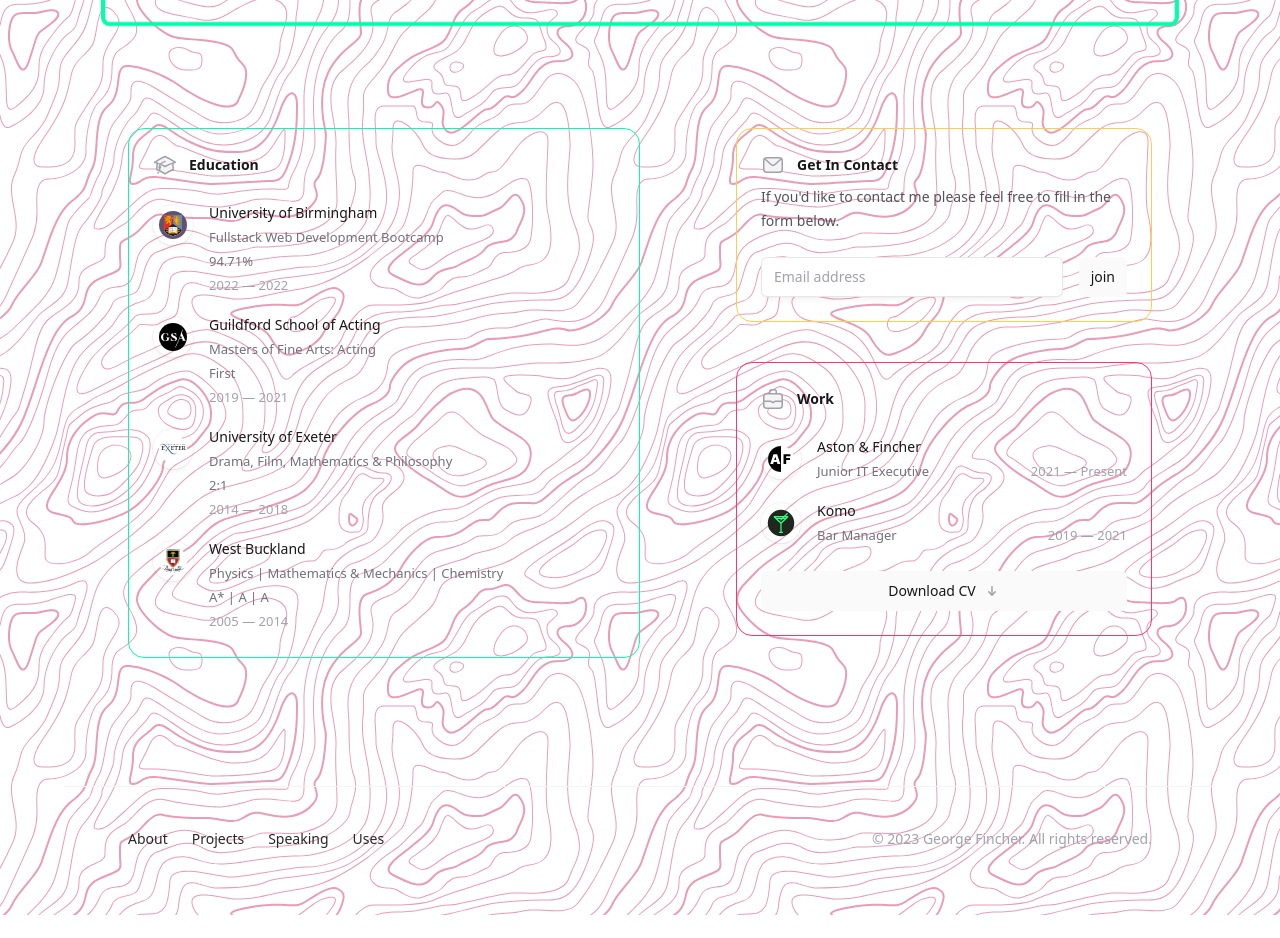
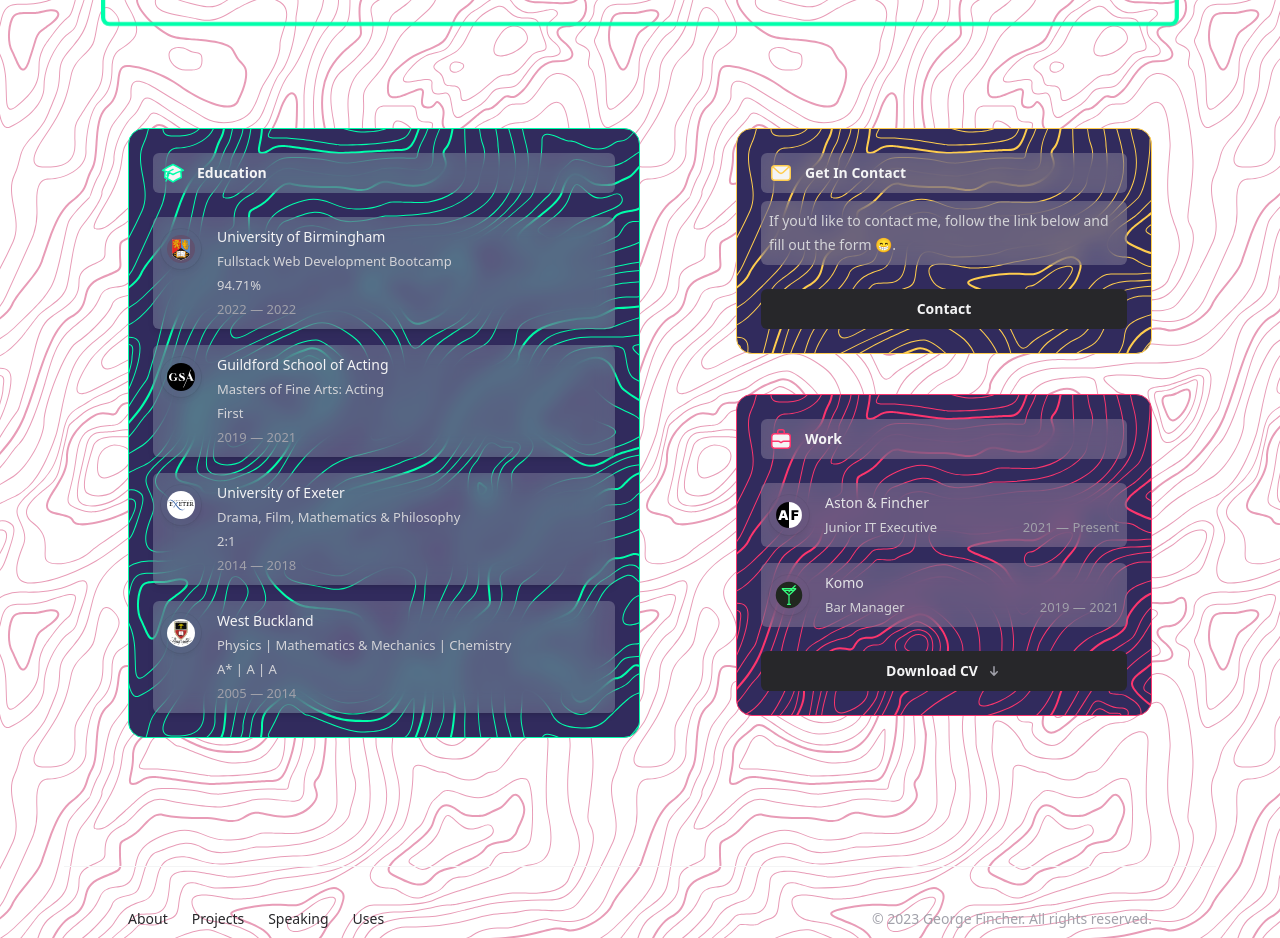
Before and after one commit to TheInfamousGrim/nextjs-personal-site, a Next.js app: page / in a window 1280 px wide. Shown: the part 1040-1978 px from the top of the page. Before the commit the page ends 1955 px from the top, so only its background shows below. Built offline with nearby package versions, Linux system fonts and the light colour scheme.

Commit message:
Style 💄: Styled info cards home page
Added topography patterns for each of the info cards on the homepage.

```diff
--- a/app/page.tsx
+++ b/app/page.tsx
@@ -38,11 +38,11 @@ function MailIcon(props: IconProps) {
     >
       <path
         d="M2.75 7.75a3 3 0 0 1 3-3h12.5a3 3 0 0 1 3 3v8.5a3 3 0 0 1-3 3H5.75a3 3 0 0 1-3-3v-8.5Z"
-        className="fill-zinc-100 stroke-zinc-400 dark:fill-zinc-100/10 dark:stroke-zinc-500"
+        className="fill-zinc-100 stroke-sunglow"
       />
       <path
         d="m4 6 6.024 5.479a2.915 2.915 0 0 0 3.952 0L20 6"
-        className="stroke-zinc-400 dark:stroke-zinc-500"
+        className="stroke-sunglow"
       />
     </svg>
   );
@@ -61,11 +61,11 @@ function BriefcaseIcon(props: IconProps) {
     >
       <path
         d="M2.75 9.75a3 3 0 0 1 3-3h12.5a3 3 0 0 1 3 3v8.5a3 3 0 0 1-3 3H5.75a3 3 0 0 1-3-3v-8.5Z"
-        className="fill-zinc-100 stroke-zinc-400 dark:fill-zinc-100/10 dark:stroke-zinc-500"
+        className="fill-zinc-100 stroke-bright-pink"
       />
       <path
         d="M3 14.25h6.249c.484 0 .952-.002 1.316.319l.777.682a.996.996 0 0 0 1.316 0l.777-.682c.364-.32.832-.319 1.316-.319H21M8.75 6.5V4.75a2 2 0 0 1 2-2h2.5a2 2 0 0 1 2 2V6.5"
-        className="stroke-zinc-400 dark:stroke-zinc-500"
+        className="stroke-bright-pink"
       />
     </svg>
   );
@@ -85,7 +85,7 @@ function AcademicCap(props: IconProps) {
       <path
         strokeLinecap="round"
         strokeLinejoin="round"
-        className="fill-zinc-100 stroke-zinc-400 dark:fill-zinc-100/10 dark:stroke-zinc-500"
+        className="fill-zinc-100 stroke-aquamarine"
         d="M4.26 10.147a60.436 60.436 0 00-.491 6.347A48.627 48.627 0 0112 20.904a48.627 48.627 0 018.232-4.41 60.46 60.46 0 00-.491-6.347m-15.482 0a50.57 50.57 0 00-2.658-.813A59.905 59.905 0 0112 3.493a59.902 59.902 0 0110.399 5.84c-.896.248-1.783.52-2.658.814m-15.482 0A50.697 50.697 0 0112 13.489a50.702 50.702 0 017.74-3.342M6.75 15a.75.75 0 100-1.5.75.75 0 000 1.5zm0 0v-3.675A55.378 55.378 0 0112 8.443m-7.007 11.55A5.981 5.981 0 006.75 15.75v-1.5"
       />
     </svg>
@@ -125,30 +125,23 @@ function SocialLink({
 
 function GetInContact() {
   return (
-    <form action="/thank-you" className="rounded-2xl border border-sunglow p-6">
-      <h2 className="flex text-sm font-semibold text-zinc-900 dark:text-zinc-100">
+    <div className="rounded-2xl border border-sunglow bg-space-cadet bg-topography-sunglow p-6">
+      <h2 className="flex rounded-md bg-[#ffffff33] p-2 text-sm font-semibold text-zinc-100 backdrop-blur-[10px]">
         <MailIcon className="h-6 w-6 flex-none" />
         <span className="ml-3">Get In Contact</span>
       </h2>
-      <p className="mt-2 text-sm text-zinc-600 dark:text-zinc-400">
-        If you'd like to contact me please feel free to fill in the form below.
+      <p className="mt-2 rounded-md bg-[#ffffff33] p-2 text-sm text-zinc-300 backdrop-blur-[10px]">
+        If you'd like to contact me, follow the link below and fill out the form
+        😁.
       </p>
-      <div className="mt-6 flex">
-        <input
-          type="email"
-          placeholder="Email address"
-          aria-label="Email address"
-          required
-          className="min-w-0 flex-auto appearance-none rounded-md border border-zinc-900/10 bg-white px-3 py-[calc(theme(spacing.2)-1px)] shadow-md shadow-zinc-800/5 placeholder:text-zinc-400 focus:border-teal-500 focus:outline-none focus:ring-4 focus:ring-teal-500/10 dark:border-zinc-700 dark:bg-zinc-700/[0.15] dark:text-zinc-200 dark:placeholder:text-zinc-500 dark:focus:border-teal-400 dark:focus:ring-teal-400/10 sm:text-sm"
-        />
-        <Button
-          variant="secondary"
-          text="join"
-          type="button"
-          className="ml-4 flex-none"
-        ></Button>
-      </div>
-    </form>
+      <Button
+        href="/contact"
+        variant="primary"
+        text="Contact"
+        type="button"
+        className="mt-6 w-full"
+      ></Button>
+    </div>
   );
 }
 
@@ -174,29 +167,30 @@ function Resume() {
   ];
 
   return (
-    <div className="rounded-2xl border border-bright-pink p-6 ">
-      <h2 className="flex text-sm font-semibold text-zinc-900 dark:text-zinc-100">
+    <div className="rounded-2xl border border-bright-pink bg-space-cadet bg-topography-bright-pink p-6">
+      <h2 className="flex rounded-md bg-[#ffffff33] p-2 text-sm font-semibold text-zinc-100 backdrop-blur-[10px]">
         <BriefcaseIcon className="h-6 w-6 flex-none" />
         <span className="ml-3">Work</span>
       </h2>
       <ol className="mt-6 space-y-4">
         {resume.map((role, roleIndex) => (
-          <li key={roleIndex} className="flex gap-4">
-            <div className="relative mt-1 flex h-10 w-10 flex-none items-center justify-center rounded-full shadow-md shadow-zinc-800/5 ring-1 ring-zinc-900/5 dark:border dark:border-zinc-700/50 dark:bg-zinc-800 dark:ring-0">
+          <li
+            key={roleIndex}
+            className="flex gap-4 rounded-md bg-[#ffffff33] p-2 backdrop-blur-[10px]"
+          >
+            <div className="relative mt-1 flex h-10 w-10 flex-none items-center justify-center rounded-full shadow-md shadow-zinc-800/5 ring-1 ring-zinc-900/5">
               <Image src={role.logo} alt="" className="h-7 w-7" unoptimized />
             </div>
             <dl className="flex flex-auto flex-wrap gap-x-2">
               <dt className="sr-only">Company</dt>
-              <dd className="w-full flex-none text-sm font-medium text-zinc-900 dark:text-zinc-100">
+              <dd className="w-full flex-none text-sm font-medium text-zinc-200">
                 {role.company}
               </dd>
               <dt className="sr-only">Role</dt>
-              <dd className="text-xs text-zinc-500 dark:text-zinc-400">
-                {role.title}
-              </dd>
+              <dd className="text-xs text-zinc-300">{role.title}</dd>
               <dt className="sr-only">Date</dt>
               <dd
-                className="ml-auto text-xs text-zinc-400 dark:text-zinc-500"
+                className="ml-auto text-xs text-zinc-400"
                 aria-label={`${role.start} until ${role.end.label ?? role.end}`}
               >
                 <time dateTime={role.start}>{role.start}</time>{' '}
@@ -211,7 +205,7 @@ function Resume() {
       </ol>
       <Button
         href="https://docs.google.com/document/d/1tEmQaS4c8bL4XMCJ6XHtqHHp7zL62VOazIOmlQnm618/edit"
-        variant="secondary"
+        variant="primary"
         className="group mt-6 w-full"
         text="Download CV"
         icon={ArrowDownIcon({
@@ -260,33 +254,32 @@ function Education() {
   ];
 
   return (
-    <div className="rounded-2xl border border-aquamarine p-6">
-      <h2 className="flex text-sm font-semibold text-zinc-900 dark:text-zinc-100">
+    <div className="rounded-2xl border border-aquamarine bg-space-cadet bg-topography-aquamarine p-6">
+      <h2 className="flex rounded-md bg-[#ffffff33] p-2 text-sm font-semibold text-zinc-100 backdrop-blur-[10px]">
         <AcademicCap className="h-6 w-6 flex-none" />
         <span className="ml-3">Education</span>
       </h2>
       <ol className="mt-6 space-y-4">
         {education.map((role, roleIndex) => (
-          <li key={roleIndex} className="flex gap-4">
-            <div className="relative mt-1 flex h-10 w-10 flex-none items-center justify-center rounded-full shadow-md shadow-zinc-800/5 ring-1 ring-zinc-900/5 dark:border dark:border-zinc-700/50 dark:bg-zinc-800 dark:ring-0">
+          <li
+            key={roleIndex}
+            className="flex gap-4 rounded-md bg-[#ffffff33] p-2 shadow-md backdrop-blur-[10px]"
+          >
+            <div className="relative mt-1 flex h-10 w-10 flex-none items-center justify-center rounded-full shadow-md shadow-zinc-800/5 ring-1 ring-zinc-900/5">
               <Image src={role.logo} alt="" className="h-7 w-7" unoptimized />
             </div>
             <dl className="flex flex-auto flex-col flex-wrap gap-x-2">
               <dt className="sr-only">University</dt>
-              <dd className="w-full flex-none text-sm font-medium text-zinc-900 dark:text-zinc-100">
+              <dd className="w-full flex-none text-sm font-medium text-zinc-100">
                 {role.school}
               </dd>
               <dt className="sr-only">Course</dt>
-              <dd className="text-xs text-zinc-500 dark:text-zinc-400">
-                {role.course}
-              </dd>
+              <dd className="text-xs text-zinc-300">{role.course}</dd>
               <dt className="sr-only">Grade</dt>
-              <dd className="text-xs text-zinc-500 dark:text-zinc-400">
-                {role.grade}
-              </dd>
+              <dd className="text-xs text-zinc-300">{role.grade}</dd>
               <dt className="sr-only">Date</dt>
               <dd
-                className="block text-xs text-zinc-400 dark:text-zinc-500"
+                className="block text-xs text-zinc-400"
                 aria-label={`${role.start} until ${role.end.label ?? role.end}`}
               >
                 <time dateTime={role.start}>{role.start}</time>{' '}
```
